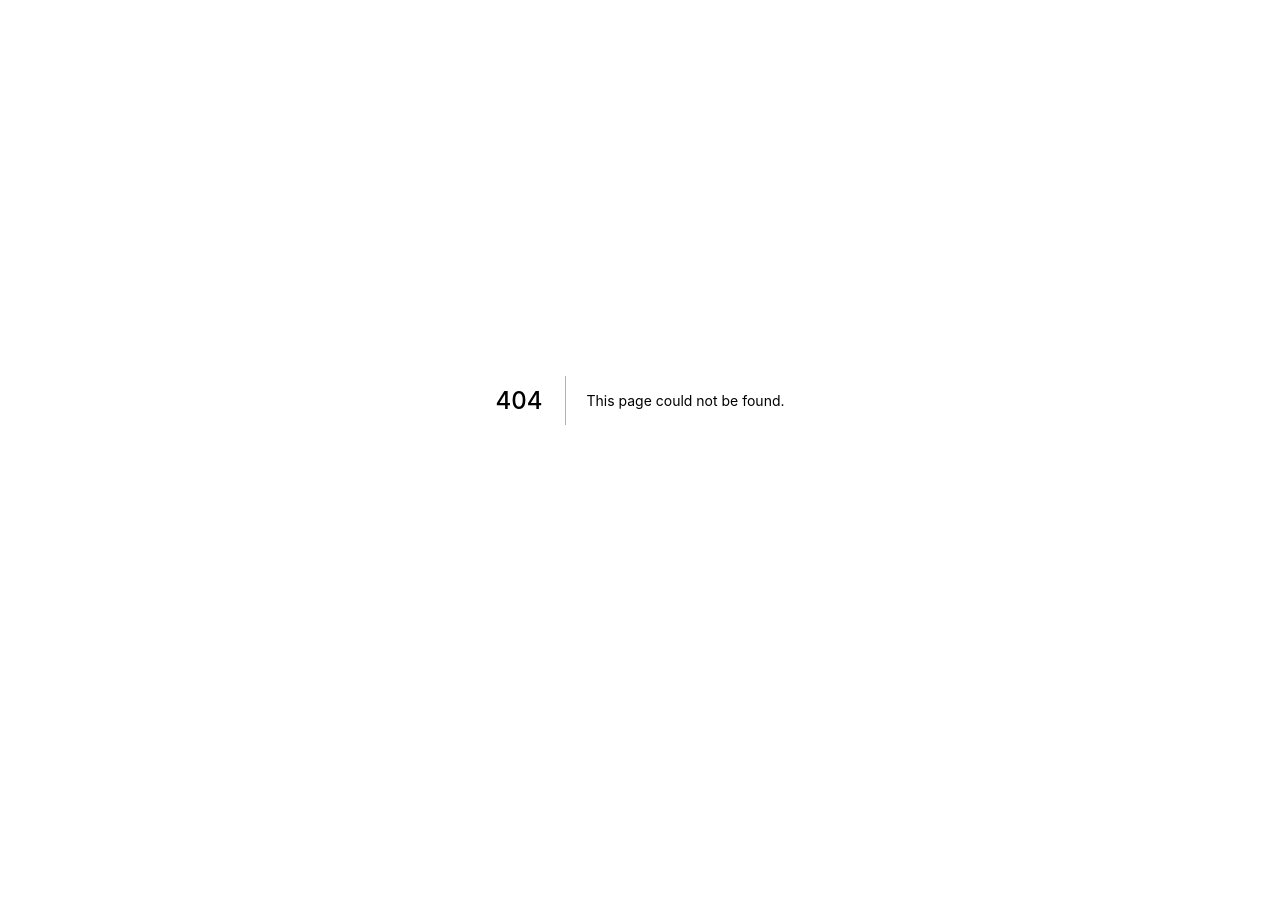
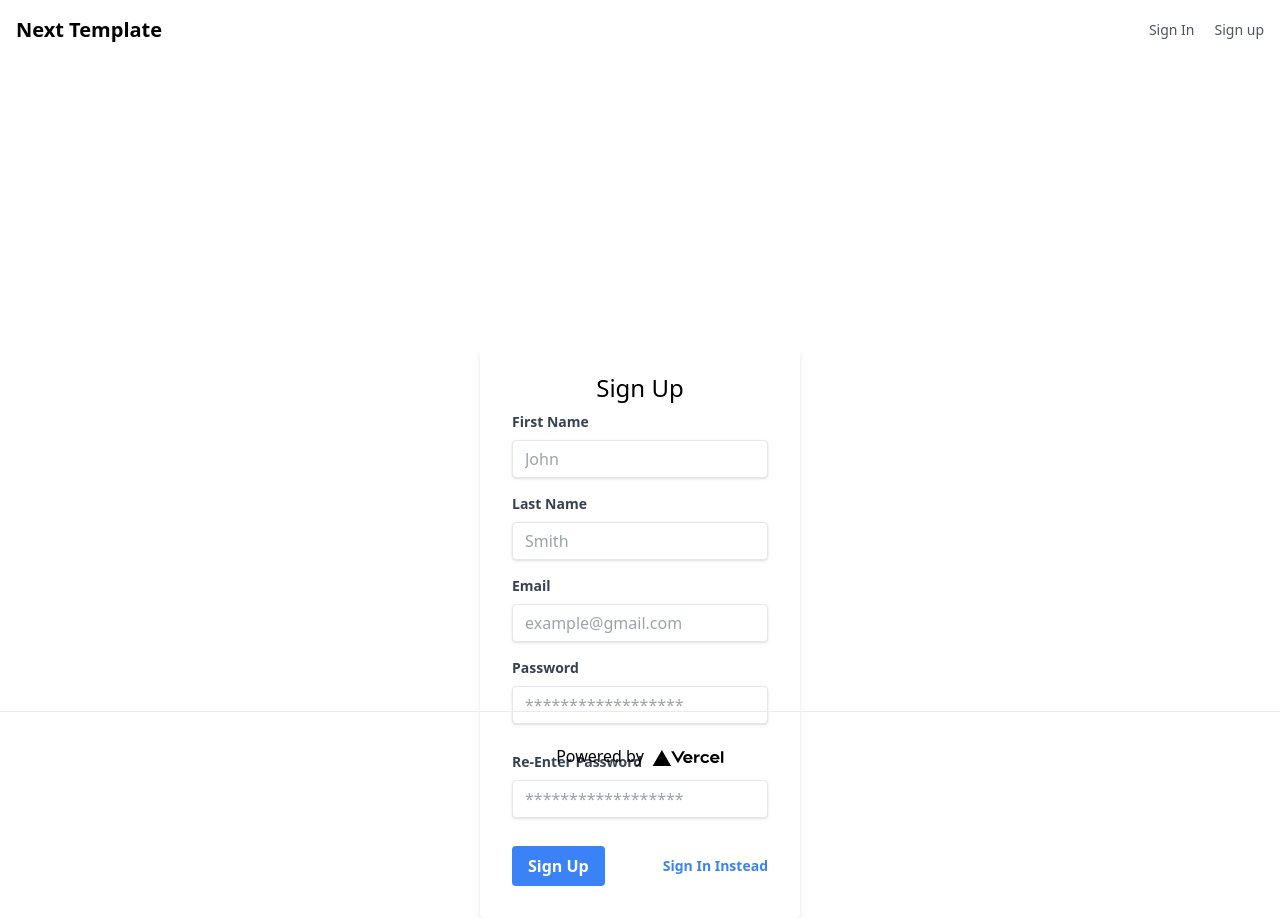
Before and after one commit to imcharliesparks/react-next-template, a Next.js app: page /auth/sign-up in a window 1280 px wide. Before the commit this address had no page. Before the commit the page ends 800 px from the top, so only its background shows below. Built offline with nearby package versions, Linux system fonts and the light colour scheme.

Commit message:
Charlie | Added preline; added layout to app; updated sign up and sign in forms

```diff
--- /dev/null
+++ b/components/Layout/Footer.tsx
@@ -0,0 +1,23 @@
+import Image from 'next/image'
+import React from 'react'
+import styles from '../../styles/Home.module.css'
+
+// TODO: Add custom footer
+const Footer = () => {
+	return (
+		<footer className={styles.footer}>
+			<a
+				href="https://vercel.com?utm_source=create-next-app&utm_medium=default-template&utm_campaign=create-next-app"
+				target="_blank"
+				rel="noopener noreferrer"
+			>
+				Powered by{' '}
+				<span className={styles.logo}>
+					<Image src="/vercel.svg" alt="Vercel Logo" width={72} height={16} />
+				</span>
+			</a>
+		</footer>
+	)
+}
+
+export default Footer
--- /dev/null
+++ b/components/Layout/Head.tsx
@@ -0,0 +1,21 @@
+import Head from 'next/head'
+
+export type MetaContent = {
+	name: string
+	content: string
+}
+
+type Props = {
+	title: string
+	metaContent: MetaContent
+}
+
+// TODO: Expand as SEO knowledge grows
+const CustomHead = ({ title, metaContent }: Props) => (
+	<Head>
+		<title>{title}</title>
+		<meta name={metaContent.name} content={metaContent.content} />
+	</Head>
+)
+
+export default CustomHead
--- /dev/null
+++ b/components/Layout/Header.tsx
@@ -0,0 +1,30 @@
+import Link from 'next/link'
+import React from 'react'
+
+const Header = () => {
+	return (
+		<header className="flex flex-wrap sm:justify-start sm:flex-nowrap z-50 w-full bg-white text-sm py-4 dark:bg-gray-800">
+			<nav className="max-w-[85rem] w-full mx-auto px-4 sm:flex sm:items-center sm:justify-between" aria-label="Global">
+				<Link href={'/'}>
+					<a className="flex-none text-xl font-semibold dark:text-white" href="#">
+						Next Template
+					</a>
+				</Link>
+				<div className="flex flex-row items-center gap-5 mt-5 sm:justify-end sm:mt-0 sm:pl-5">
+					<Link href={'/auth/sign-in'}>
+						<a className="font-medium text-gray-600 hover:text-gray-400 dark:text-gray-400 dark:hover:text-gray-500" href="#">
+							Sign In
+						</a>
+					</Link>
+					<Link href={'/auth/sign-up'}>
+						<a className="font-medium text-gray-600 hover:text-gray-400 dark:text-gray-400 dark:hover:text-gray-500" href="#">
+							Sign up
+						</a>
+					</Link>
+				</div>
+			</nav>
+		</header>
+	)
+}
+
+export default Header
--- /dev/null
+++ b/components/Layout/index.tsx
@@ -0,0 +1,17 @@
+import React from 'react'
+import Footer from './Footer'
+import Header from './Header'
+
+type Props = {
+	children: React.ReactNode
+}
+
+const Layout = ({ children }: Props) => (
+	<div>
+		<Header />
+		<main>{children}</main>
+		<Footer />
+	</div>
+)
+
+export default Layout
--- a/package.json
+++ b/package.json
@@ -17,6 +17,7 @@
 		"mongoose": "^6.4.0",
 		"next": "12.1.6",
 		"next-auth": "^4.5.0",
+		"preline": "^1.1.2",
 		"react": "18.2.0",
 		"react-dom": "18.2.0"
 	},
--- a/pages/_app.tsx
+++ b/pages/_app.tsx
@@ -1,11 +1,14 @@
 import '../styles/globals.css'
 import type { AppProps } from 'next/app'
 import ErrorBoundary from '../components/ErrorBoundary'
+import Layout from '../components/Layout'
 
 function MyApp({ Component, pageProps }: AppProps) {
 	return (
 		<ErrorBoundary>
-			<Component {...pageProps} />
+			<Layout>
+				<Component {...pageProps} />
+			</Layout>
 		</ErrorBoundary>
 	)
 }
--- a/pages/auth/index.tsx
+++ /dev/null
@@ -1,57 +0,0 @@
-import React from 'react'
-import { APIMethods, CredentialedSignUp } from '../../shared/types'
-import { signIn } from 'next-auth/react'
-
-const SignUp = () => {
-	const firstName = React.createRef<HTMLInputElement>()
-	const lastName = React.createRef<HTMLInputElement>()
-	const email = React.createRef<HTMLInputElement>()
-	const password = React.createRef<HTMLInputElement>()
-
-	const submit = async (e: React.FormEvent<HTMLFormElement>) => {
-		// TODO: Properly authenticate user with Next sign-in
-		e.preventDefault()
-		try {
-			const credentials: CredentialedSignUp = {
-				firstName: firstName.current!.value,
-				lastName: lastName.current!.value,
-				email: email.current!.value,
-				password: password.current!.value
-			}
-
-			const response = await fetch(`/api/custom-auth/sign-up`, {
-				method: APIMethods.POST,
-				headers: {
-					'Content-Type': 'application/json'
-				},
-				body: JSON.stringify(credentials)
-			})
-			await response.json()
-			alert('Sign up successful!')
-		} catch (e: any) {
-			console.error(e)
-		}
-	}
-
-	return (
-		<div
-			style={{
-				width: '80%',
-				maxWidth: 400,
-				margin: '10% auto'
-			}}
-		>
-			<form onSubmit={submit} action="post">
-				<h1>Signup</h1>
-				<input placeholder="First Name" type="text" ref={firstName} />
-				<input placeholder="Last Name" type="text" ref={lastName} />
-				<input placeholder="Email" type="text" ref={email} />
-				<input placeholder="Password" type="password" ref={password} />
-				<button type="submit">Submit</button>
-				<button onClick={() => signIn()}>Sign In</button>
-			</form>
-		</div>
-	)
-}
-
-export default SignUp
--- a/pages/auth/sign-in.tsx
+++ b/pages/auth/sign-in.tsx
@@ -1,6 +1,7 @@
 import React from 'react'
 import { CredentialedSignIn } from '../../shared/types'
 import { signIn } from 'next-auth/react'
+import CustomHead from '../../components/Layout/Head'
 
 const SignIn = () => {
 	const email = React.createRef<HTMLInputElement>()
@@ -8,6 +9,7 @@ const SignIn = () => {
 
 	const submit = async (e: React.FormEvent<HTMLFormElement>) => {
 		// TODO: Properly authenticate user with Next sign-in
+		// TODO: Properly handle errors in UI
 		e.preventDefault()
 		try {
 			const credentials: CredentialedSignIn = {
@@ -28,19 +30,21 @@ const SignIn = () => {
 	}
 
 	return (
+		<>
+			<CustomHead title="Sign in" metaContent={{ name: 'signin', content: 'Sign in to the site' }} />
 			<div className="flex h-screen justify-center">
 				<div className="max-w-xs">
 					<form className="bg-white shadow-md rounded px-8 pt-6 pb-8 mt-14 md:mt-72" onSubmit={submit}>
 						<p className="text-2xl text-center mb-2">Sign In</p>
 						<div className="mb-4">
-						<label className="block text-gray-700 text-sm font-bold mb-2" htmlFor="username">
-							Username
+							<label className="block text-gray-700 text-sm font-bold mb-2" htmlFor="email">
+								Email
 							</label>
 							<input
 								className="shadow appearance-none border rounded w-full py-2 px-3 text-gray-700 leading-tight focus:outline-none focus:shadow-outline"
-							id="username"
-							type="text"
-							placeholder="Username"
+								id="email"
+								type="email"
+								placeholder="example@gmail.com"
 								ref={email}
 							/>
 						</div>
@@ -64,6 +68,7 @@ const SignIn = () => {
 							>
 								Sign In
 							</button>
+							{/* TODO: Implement forgot password */}
 							{/* <a className="inline-block align-baseline font-bold text-sm text-blue-500 hover:text-blue-800" href="#">
 							Forgot Password?
 						</a> */}
@@ -71,6 +76,7 @@ const SignIn = () => {
 					</form>
 				</div>
 			</div>
+		</>
 	)
 }
 
--- /dev/null
+++ b/pages/auth/sign-up.tsx
@@ -0,0 +1,127 @@
+import React from 'react'
+import { APIMethods, CredentialedSignUp } from '../../shared/types'
+import CustomHead from '../../components/Layout/Head'
+import Link from 'next/link'
+
+const SignUp = () => {
+	const firstName = React.createRef<HTMLInputElement>()
+	const lastName = React.createRef<HTMLInputElement>()
+	const email = React.createRef<HTMLInputElement>()
+	const password = React.createRef<HTMLInputElement>()
+	const rePassword = React.createRef<HTMLInputElement>()
+
+	const submit = async (e: React.FormEvent<HTMLFormElement>) => {
+		// TODO: Add valdiation for forms or add helper library
+		e.preventDefault()
+		try {
+			const credentials: CredentialedSignUp = {
+				firstName: firstName.current!.value,
+				lastName: lastName.current!.value,
+				email: email.current!.value,
+				password: password.current!.value
+			}
+
+			const response = await fetch(`/api/custom-auth/sign-up`, {
+				method: APIMethods.POST,
+				headers: {
+					'Content-Type': 'application/json'
+				},
+				body: JSON.stringify(credentials)
+			})
+			await response.json()
+			alert('Sign up successful!')
+		} catch (e: any) {
+			console.error(e)
+		}
+	}
+
+	return (
+		<>
+			<CustomHead title="Sign Up" metaContent={{ name: 'signup', content: 'Sign up for the site' }} />
+			<div className="flex h-screen justify-center">
+				<div className="max-w-xs">
+					<form className="bg-white shadow-md rounded px-8 pt-6 pb-8 mt-14 md:mt-72" onSubmit={submit}>
+						<p className="text-2xl text-center mb-2">Sign Up</p>
+						<div className="mb-4">
+							<label className="block text-gray-700 text-sm font-bold mb-2" htmlFor="firstName">
+								First Name
+							</label>
+							<input
+								className="shadow appearance-none border rounded w-full py-2 px-3 text-gray-700 leading-tight focus:outline-none focus:shadow-outline"
+								id="firstName"
+								type="text"
+								placeholder="John"
+								ref={firstName}
+							/>
+						</div>
+						<div className="mb-4">
+							<label className="block text-gray-700 text-sm font-bold mb-2" htmlFor="lastName">
+								Last Name
+							</label>
+							<input
+								className="shadow appearance-none border rounded w-full py-2 px-3 text-gray-700 leading-tight focus:outline-none focus:shadow-outline"
+								id="lastName"
+								type="text"
+								placeholder="Smith"
+								ref={lastName}
+							/>
+						</div>
+						<div className="mb-4">
+							<label className="block text-gray-700 text-sm font-bold mb-2" htmlFor="email">
+								Email
+							</label>
+							<input
+								className="shadow appearance-none border rounded w-full py-2 px-3 text-gray-700 leading-tight focus:outline-none focus:shadow-outline"
+								id="email"
+								type="email"
+								placeholder="example@gmail.com"
+								ref={email}
+							/>
+						</div>
+						<div className="mb-4">
+							<label className="block text-gray-700 text-sm font-bold mb-2" htmlFor="password">
+								Password
+							</label>
+							<input
+								className="shadow appearance-none border rounded w-full py-2 px-3 text-gray-700 mb-3 leading-tight focus:outline-none focus:shadow-outline"
+								id="password"
+								type="password"
+								placeholder="******************"
+								ref={password}
+							/>
+							{/* <p className="text-red-500 text-xs italic">Please enter a password.</p> */}
+						</div>
+						<div className="mb-4">
+							<label className="block text-gray-700 text-sm font-bold mb-2" htmlFor="re-password">
+								Re-Enter Password
+							</label>
+							<input
+								className="shadow appearance-none border rounded w-full py-2 px-3 text-gray-700 mb-3 leading-tight focus:outline-none focus:shadow-outline"
+								id="re-password"
+								type="password"
+								placeholder="******************"
+								ref={rePassword}
+							/>
+							{/* <p className="text-red-500 text-xs italic">Please enter a password.</p> */}
+						</div>
+						<div className="flex items-center justify-between">
+							<button
+								className="bg-blue-500 hover:bg-blue-700 text-white font-bold py-2 px-4 rounded focus:outline-none focus:shadow-outline"
+								type="submit"
+							>
+								Sign Up
+							</button>
+							<Link href="/auth/sign-in">
+								<a className="inline-block align-baseline font-bold text-sm text-blue-500 hover:text-blue-800">
+									Sign In Instead
+								</a>
+							</Link>
+						</div>
+					</form>
+				</div>
+			</div>
+		</>
+	)
+}
+
+export default SignUp
--- a/styles/Home.module.css
+++ b/styles/Home.module.css
@@ -14,7 +14,11 @@
 
 .footer {
 	display: flex;
+	position: fixed;
+	left: 0;
+	bottom: 0;
 	flex: 1;
+	width: 100%;
 	padding: 2rem 0;
 	border-top: 1px solid #eaeaea;
 	justify-content: center;
@@ -61,8 +65,8 @@
 	border-radius: 5px;
 	padding: 0.75rem;
 	font-size: 1.1rem;
-  font-family: Menlo, Monaco, Lucida Console, Liberation Mono, DejaVu Sans Mono,
-    Bitstream Vera Sans Mono, Courier New, monospace;
+	font-family: Menlo, Monaco, Lucida Console, Liberation Mono, DejaVu Sans Mono, Bitstream Vera Sans Mono, Courier New,
+		monospace;
 }
 
 .grid {
--- a/tailwind.config.js
+++ b/tailwind.config.js
@@ -4,5 +4,5 @@ module.exports = {
 	theme: {
 		extend: {}
 	},
-	plugins: []
+	plugins: [require('preline/plugin')]
 }
```
Also changed, not shown: 2 other files (tests, documents, lock files or other folders). Lines whose indentation alone changed are shown as unchanged.
